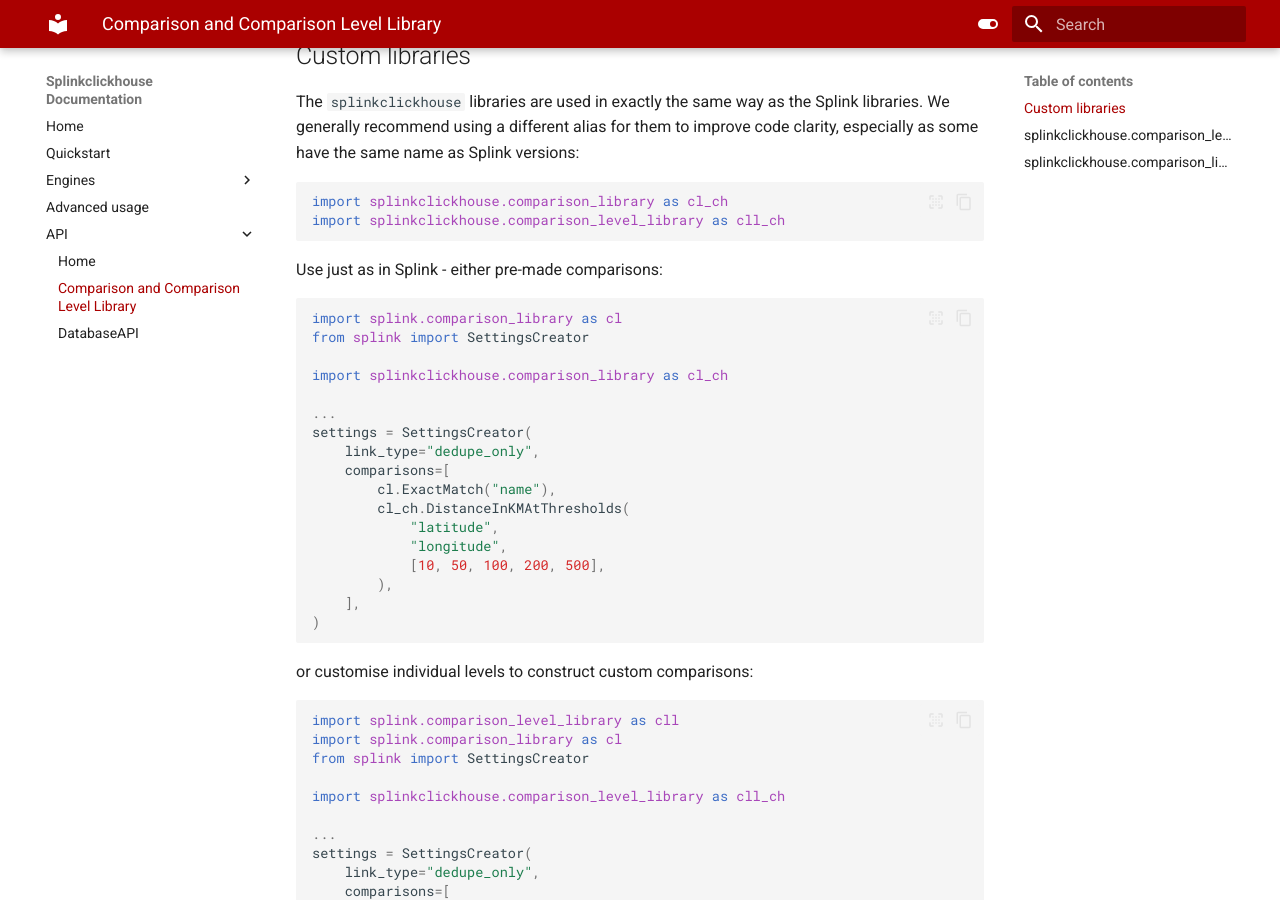
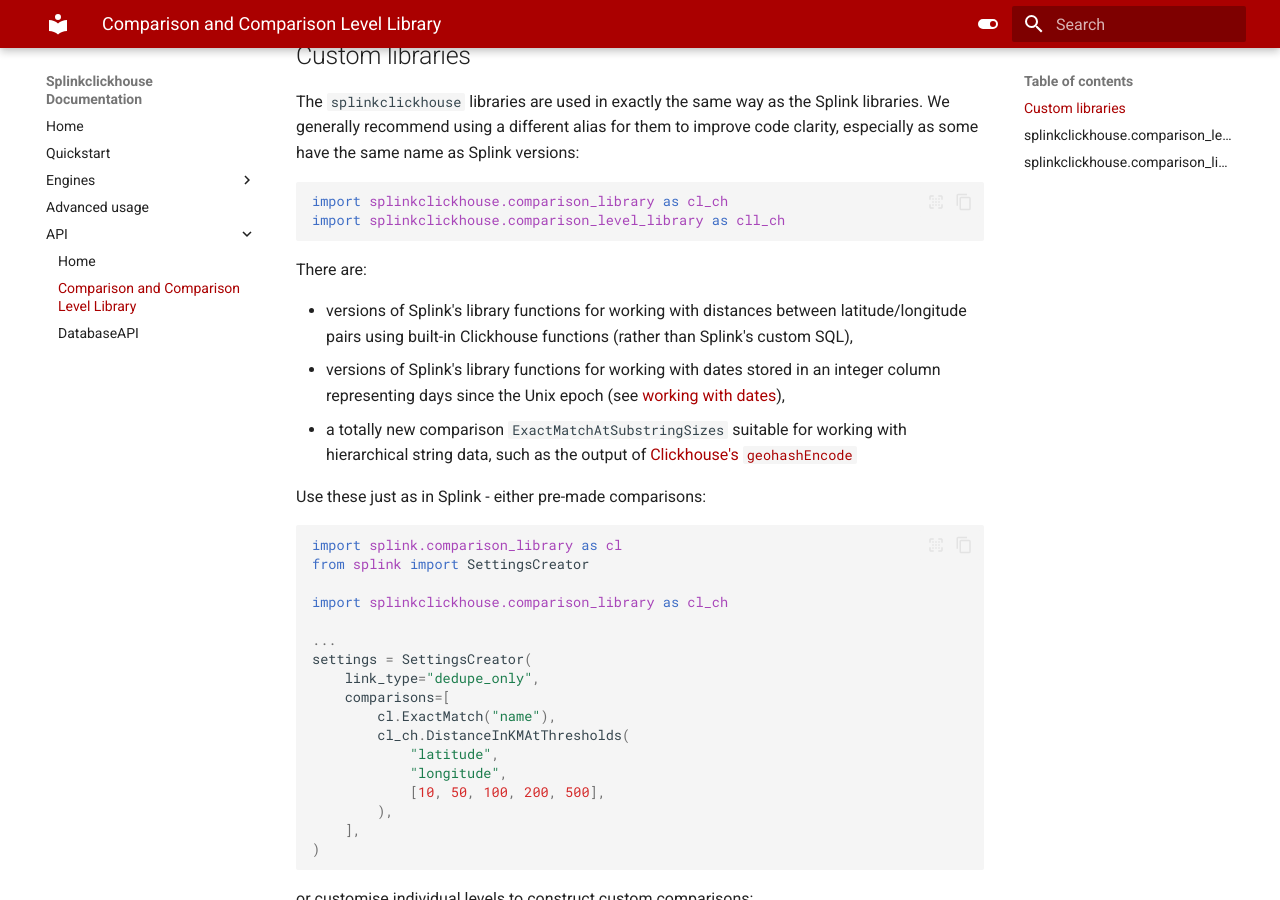
Before and after one commit to ADBond/splinkclickhouse, an MkDocs documentation site: the page built from docs/api/libraries.md, in a window 1280 px wide and 900 px high, scrolled down 484 px. Built offline with MkDocs 1.6.1 and Material for MkDocs 9.7.7, drawn with Linux system fonts in a browser that asks for light colours.

Commit message:
library info

````diff
--- a/docs/api/libraries.md
+++ b/docs/api/libraries.md
@@ -22,7 +22,13 @@
 import splinkclickhouse.comparison_level_library as cll_ch
 ```
 
-Use just as in Splink - either pre-made comparisons:
+There are:
+
+* versions of Splink's library functions for working with distances between latitude/longitude pairs using built-in Clickhouse functions (rather than Splink's custom SQL),
+* versions of Splink's library functions for working with dates stored in an integer column representing days since the Unix epoch (see [working with dates](../advanced.md#working-with-dates)),
+* a totally new comparison `ExactMatchAtSubstringSizes` suitable for working with hierarchical string data, such as the output of [Clickhouse's `geohashEncode`](https://clickhouse.com/docs/en/sql-reference/functions/geo/geohash#geohashencode)
+
+Use these just as in Splink - either pre-made comparisons:
 ```python
 import splink.comparison_library as cl
 from splink import SettingsCreator
````
Also changed, not shown: docs/engines/clickhouse_server.md (+1 -1 lines).
